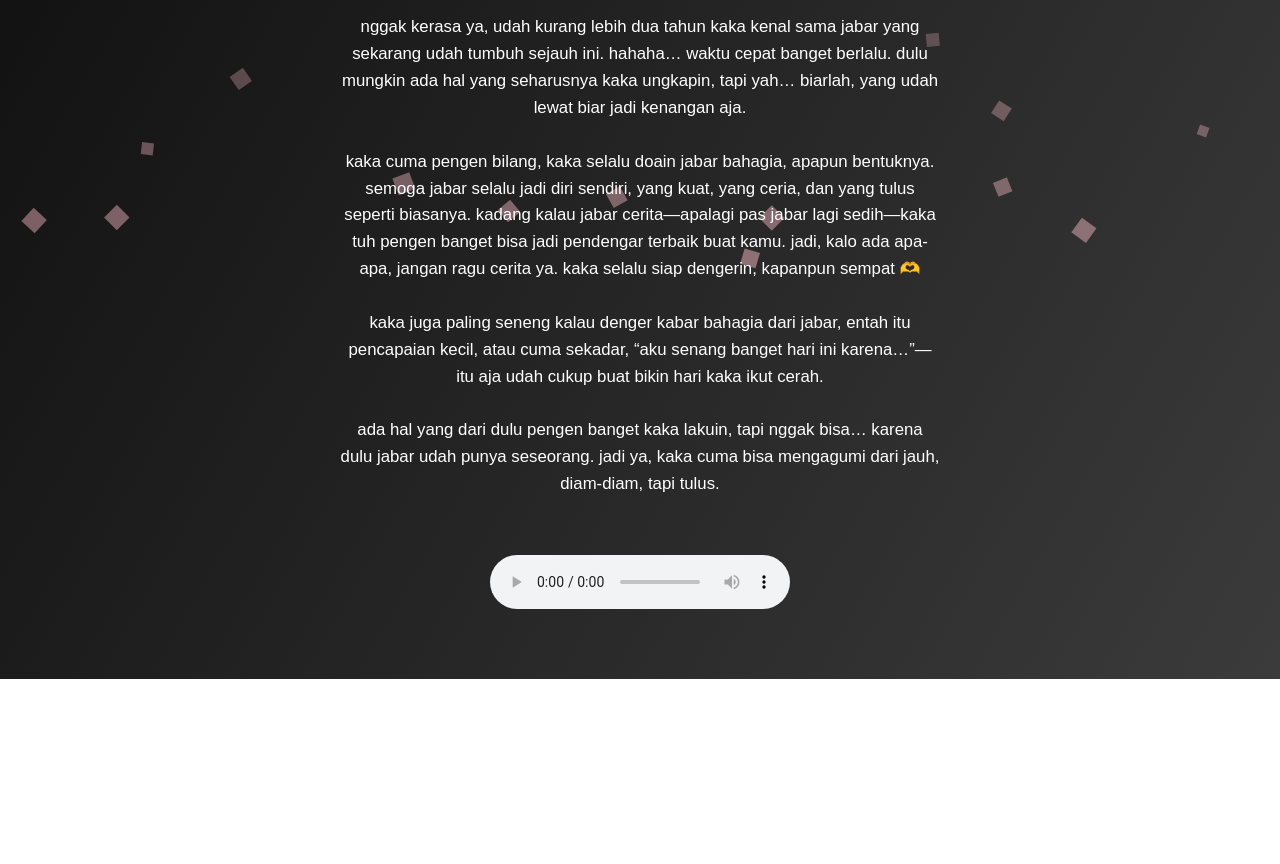
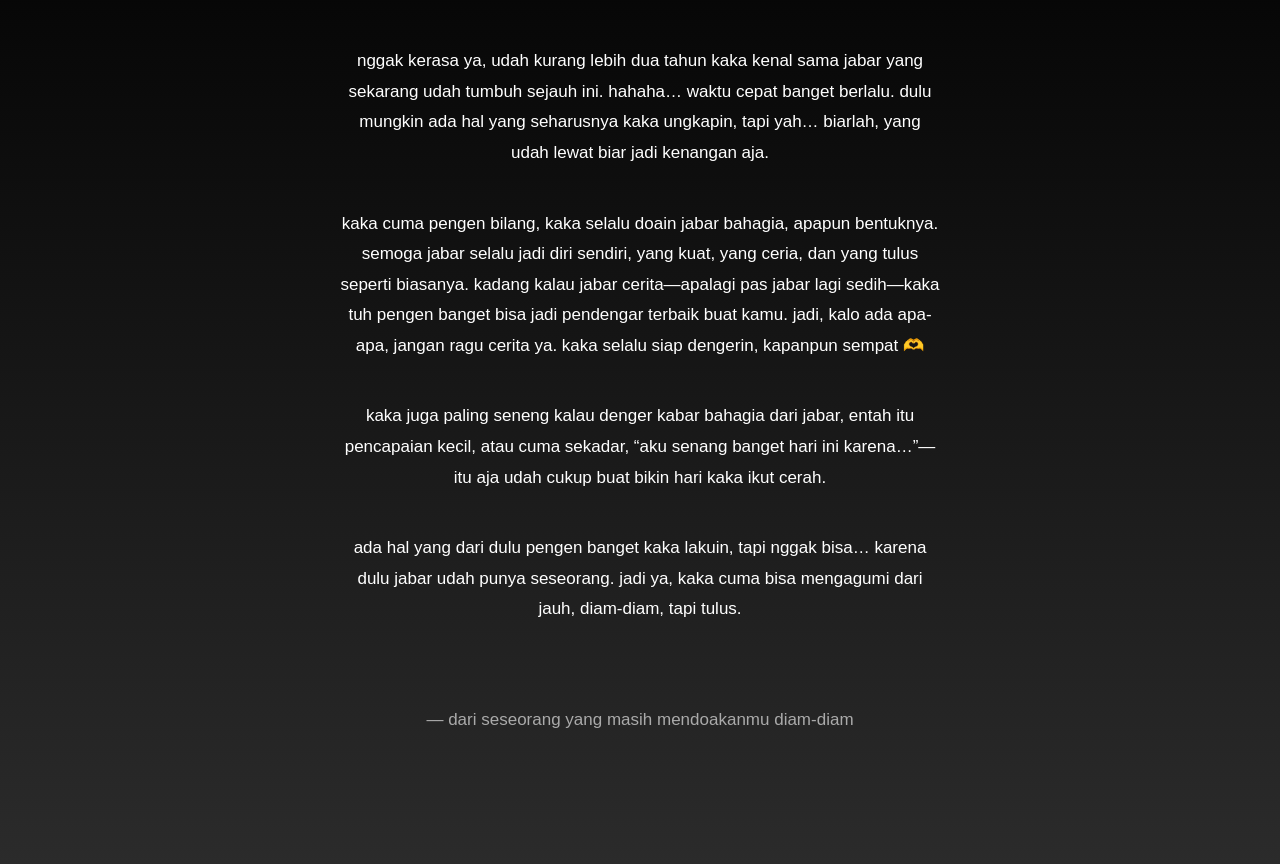
Before and after one commit to syifaindaah/delivered-message-, a plain HTML site: page index.html in a window 1280 px wide. Shown: the part 161-1025 px from the top of the page. Before the commit the page ends 840 px from the top, so only its background shows below. Drawn offline with Linux system fonts and the light colour scheme.

Commit message:
Update index.html

```diff
--- a/index.html
+++ b/index.html
@@ -1,119 +1,90 @@
 <!DOCTYPE html>
 <html lang="id">
 <head>
-    <meta charset="UTF-8" />
-    <meta name="viewport" content="width=device-width, initial-scale=1.0" />
-    <title>for jabarr 💌</title>
+  <meta charset="UTF-8">
+  <meta name="viewport" content="width=device-width, initial-scale=1.0">
+  <title>for jabarr</title>
   <style>
     body {
-        margin: 0;
-        height: 100vh;
-        display: flex;
-        flex-direction: column;
-        justify-content: center;
-        align-items: center;
-        background: linear-gradient(120deg, #101010, #3b3b3b);
-        color: #fff;
-        font-family: "Poppins", sans-serif;
+      font-family: 'Poppins', sans-serif;
+      background: linear-gradient(180deg, #000000, #2b2b2b);
+      color: white;
       text-align: center;
-        overflow: hidden;
-        padding: 20px;
+      padding: 80px 20px;
+      line-height: 1.8;
+      overflow-x: hidden;
     }
+
+    p {
+      max-width: 600px;
+      margin: 0 auto 40px;
+      font-size: 17px;
+      opacity: 0;
+      transform: translateY(30px);
+      transition: opacity 1s ease, transform 1s ease;
+    }
+
     h1 {
-        font-size: 2em;
-        animation: fadeIn 2s ease forwards;
-        margin-bottom: 30px;
+      font-size: 28px;
+      margin-bottom: 50px;
+      color: #ff5c8d;
     }
-      p {
-        font-size: 1.05em;
-        opacity: 0;
-        max-width: 600px;
-        line-height: 1.6;
-        animation: fadeIn 2s ease 1.5s forwards;
-      }
-      @keyframes fadeIn {
-        from {
-          opacity: 0;
-          transform: translateY(20px);
-        }
-        to {
-          opacity: 1;
-          transform: translateY(0);
-        }
-      }
-      .hearts {
-        position: absolute;
-        top: 0;
-        left: 0;
-        width: 100%;
-        height: 100%;
-        overflow: hidden;
-        z-index: -1;
-      }
-      .hearts span {
-        position: absolute;
-        display: block;
-        width: 15px;
-        height: 15px;
-        background: pink;
-        animation: float 10s linear infinite;
-        bottom: -150px;
-        opacity: 0.5;
-      }
-      @keyframes float {
-        0% {
-          transform: translateY(0) rotate(0deg);
-          opacity: 1;
-        }
-        100% {
-          transform: translateY(-1000px) rotate(720deg);
-          opacity: 0;
-        }
-      }
-      audio {
-        margin-top: 40px;
+
+    footer {
+      margin-top: 80px;
+      font-size: 14px;
+      color: #aaa;
     }
   </style>
 </head>
 <body>
-    <div class="hearts"></div>
+
   <h1>halo jabarr,</h1>
-    <p>
-      nggak kerasa ya, udah kurang lebih dua tahun kaka kenal sama jabar yang
-      sekarang udah tumbuh sejauh ini. hahaha… waktu cepat banget berlalu. dulu
-      mungkin ada hal yang seharusnya kaka ungkapin, tapi yah… biarlah, yang
-      udah lewat biar jadi kenangan aja.<br /><br />
 
-      kaka cuma pengen bilang, kaka selalu doain jabar bahagia, apapun bentuknya.
-      semoga jabar selalu jadi diri sendiri, yang kuat, yang ceria, dan yang
-      tulus seperti biasanya. kadang kalau jabar cerita—apalagi pas jabar lagi
-      sedih—kaka tuh pengen banget bisa jadi pendengar terbaik buat kamu. jadi,
-      kalo ada apa-apa, jangan ragu cerita ya. kaka selalu siap dengerin,
-      kapanpun sempat 🫶<br /><br />
+  <p>nggak kerasa ya, udah kurang lebih dua tahun kaka kenal sama jabar yang sekarang udah tumbuh sejauh ini. hahaha… waktu cepat banget berlalu. dulu mungkin ada hal yang seharusnya kaka ungkapin, tapi yah… biarlah, yang udah lewat biar jadi kenangan aja.</p>
 
-      kaka juga paling seneng kalau denger kabar bahagia dari jabar, entah itu
-      pencapaian kecil, atau cuma sekadar, “aku senang banget hari ini
-      karena…”—itu aja udah cukup buat bikin hari kaka ikut cerah.<br /><br />
+  <p>kaka cuma pengen bilang, kaka selalu doain jabar bahagia, apapun bentuknya. semoga jabar selalu jadi diri sendiri, yang kuat, yang ceria, dan yang tulus seperti biasanya. kadang kalau jabar cerita—apalagi pas jabar lagi sedih—kaka tuh pengen banget bisa jadi pendengar terbaik buat kamu. jadi, kalo ada apa-apa, jangan ragu cerita ya. kaka selalu siap dengerin, kapanpun sempat 🫶</p>
 
-      ada hal yang dari dulu pengen banget kaka lakuin, tapi nggak bisa… karena
-      dulu jabar udah punya seseorang. jadi ya, kaka cuma bisa mengagumi dari
-      jauh, diam-diam, tapi tulus.
-    </p>
+  <p>kaka juga paling seneng kalau denger kabar bahagia dari jabar, entah itu pencapaian kecil, atau cuma sekadar, “aku senang banget hari ini karena…”—itu aja udah cukup buat bikin hari kaka ikut cerah.</p>
 
-    <audio controls autoplay loop>
-      <source src="(https://files.catbox.moe/nkkilv.m4a)" type="audio/mpeg" />
-      browser kamu nggak support audio.
+  <p>ada hal yang dari dulu pengen banget kaka lakuin, tapi nggak bisa… karena dulu jabar udah punya seseorang. jadi ya, kaka cuma bisa mengagumi dari jauh, diam-diam, tapi tulus.</p>
+
+  <footer>
+    <p>— dari seseorang yang masih mendoakanmu diam-diam</p>
+  </footer>
+
+  <audio id="bgmusic" autoplay loop>
+    <source src="https://dl.dropboxusercontent.com/scl/fi/xxxxxx/About-You.mp3" type="audio/mpeg">
   </audio>
 
   <script>
-      const hearts = document.querySelector(".hearts");
-      for (let i = 0; i < 20; i++) {
-        const span = document.createElement("span");
-        span.style.left = Math.random() * window.innerWidth + "px";
-        span.style.animationDuration = 5 + Math.random() * 5 + "s";
-        span.style.width = span.style.height = 10 + Math.random() * 10 + "px";
-        hearts.appendChild(span);
+    // animasi muncul pelan pas di-scroll
+    const paragraphs = document.querySelectorAll("p");
+
+    const observer = new IntersectionObserver(entries => {
+      entries.forEach(entry => {
+        if (entry.isIntersecting) {
+          entry.target.style.opacity = "1";
+          entry.target.style.transform = "translateY(0)";
         }
+      });
+    }, { threshold: 0.2 });
+
+    paragraphs.forEach(p => {
+      observer.observe(p);
+    });
+
+    // musik fade-in
+    const music = document.getElementById("bgmusic");
+    music.volume = 1;
+    const fadeIn = setInterval(() => {
+      if (music.volume < 1) {
+        music.volume += 0.02;
+      } else {
+        clearInterval(fadeIn);
+      }
+    }, 200);
   </script>
+
 </body>
 </html>
```
Lines whose indentation alone changed are shown as unchanged.
